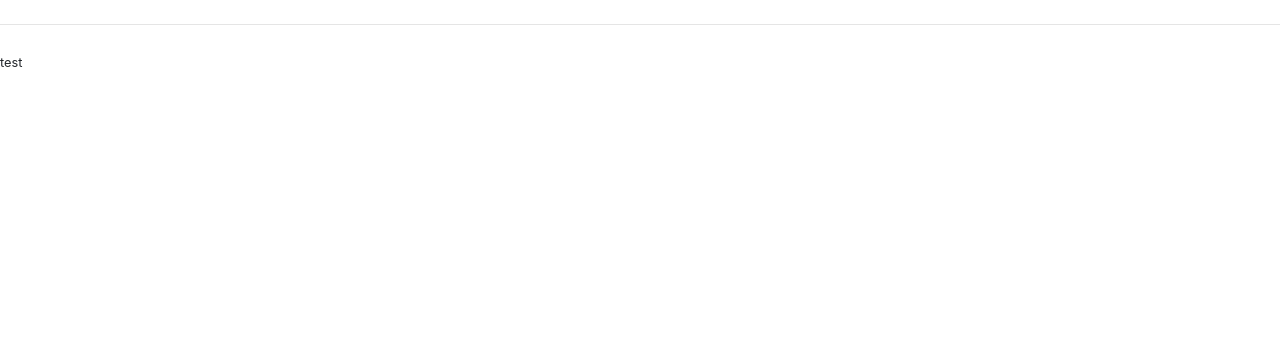
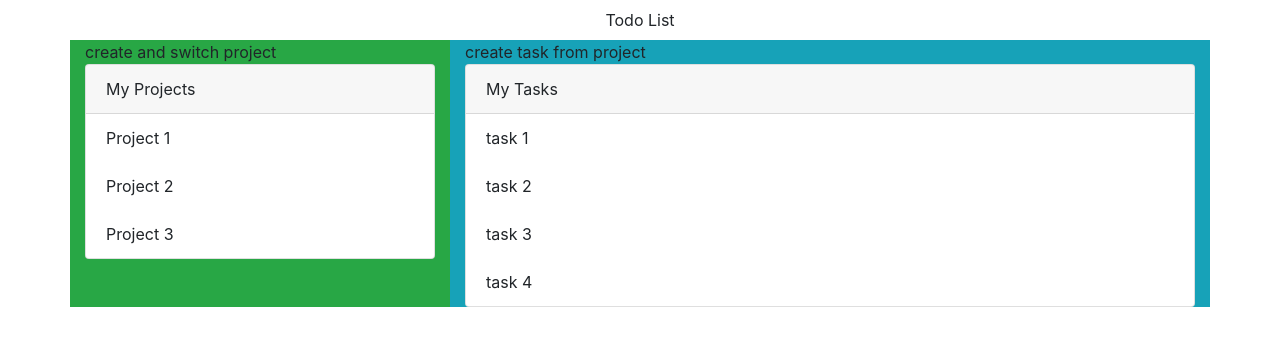
Before and after one commit to Usagib/js-todolist, a website built with webpack: page dist/index.html in a window 1280 px wide. Built offline with nearby package versions, Linux system fonts and the light colour scheme.

Commit message:
initial frondend skelleton
updated index.html

```diff
--- a/dist/index.html
+++ b/dist/index.html
@@ -10,7 +10,46 @@
     <script src="https://maxcdn.bootstrapcdn.com/bootstrap/4.0.0/js/bootstrap.min.js" integrity="sha384-JZR6Spejh4U02d8jOt6vLEHfe/JQGiRRSQQxSfFWpi1MquVdAyjUar5+76PVCmYl" crossorigin="anonymous"></script>
   </head>
   <body>
-    <div id='content'></div>
+    <div class="container-fluid">
+      <nav class="navbar navbar-expand-lg navbar-light">
+        <div class="collapse navbar-collapse justify-content-sm-center">
+          <ul class="navbar-nav">
+            <li class="nav-item">Todo List</li>
+          </ul>
+        </div>
+      </nav>
+    </div>
+    <div class="container">
+      <div class="row">
+        <div class="col-sm-4 bg-success" id="projectContainer">
+          create and switch project
+          <div class="card" id="projectCard">
+            <div class="card-header">
+              My Projects
+            </div>
+            <ul class="list-group list-group-flush">
+              <li class="list-group-item">Project 1</li>
+              <li class="list-group-item">Project 2</li>
+              <li class="list-group-item">Project 3</li>
+            </ul>
+          </div>
+        </div>
+        <div class="col-sm-8 bg-info" id="todoContainer">
+          create task from project
+          <div class="card" id="taskCard">
+            <div class="card-header">
+              My Tasks
+            </div>
+            <ul class="list-group list-group-flush">
+              <li class="list-group-item">task 1</li>
+              <li class="list-group-item">task 2</li>
+              <li class="list-group-item">task 3</li>
+              <li class="list-group-item">task 4</li>
+            </ul>
+          </div>
+        </div>
+      </div>
+    </div>
     <script src='main.js'></script>
   </body>
 </html>
```
Also changed, not shown: dist/main.js.
